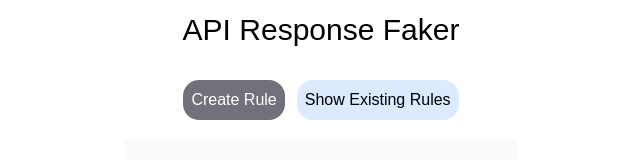
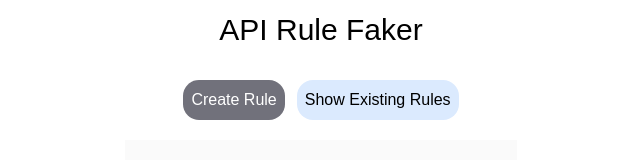
Before and after one commit to Avtex19/api-response-faker, a React (Vite) app in the folder front-end/: page / in a window 1280 px wide. Shown: the top 160 px of the page, without its empty margins (319-959 px from the left). Built offline with nearby package versions, Linux system fonts and the light colour scheme; a web font is replaced by a local one.

Commit message:
update website & main page names

```diff
--- a/front-end/index.html
+++ b/front-end/index.html
@@ -4,7 +4,7 @@
     <meta charset="UTF-8" />
     <link href="/src/index.css" rel="stylesheet">
     <meta name="viewport" content="width=device-width, initial-scale=1.0" />
-    <title>API Faker</title>
+    <title>API Rule Faker</title>
   </head>
   <body>
     <div id="root"></div>
--- a/front-end/src/components/Header.tsx
+++ b/front-end/src/components/Header.tsx
@@ -10,7 +10,7 @@ type HeaderProps = {
 export const Header = ({rulesView, setRulesView}:HeaderProps) => {
 
     return <div className={'flex items-center justify-center gap-5 flex-col'}>
-        <h1 className={'text-center text-3xl font-medium p-3'}>API Response Faker</h1>
+        <h1 className={'text-center text-3xl font-medium p-3'}>API Rule Faker</h1>
 
         <div className={'flex gap-3 items-center'}>
             <Button
```
